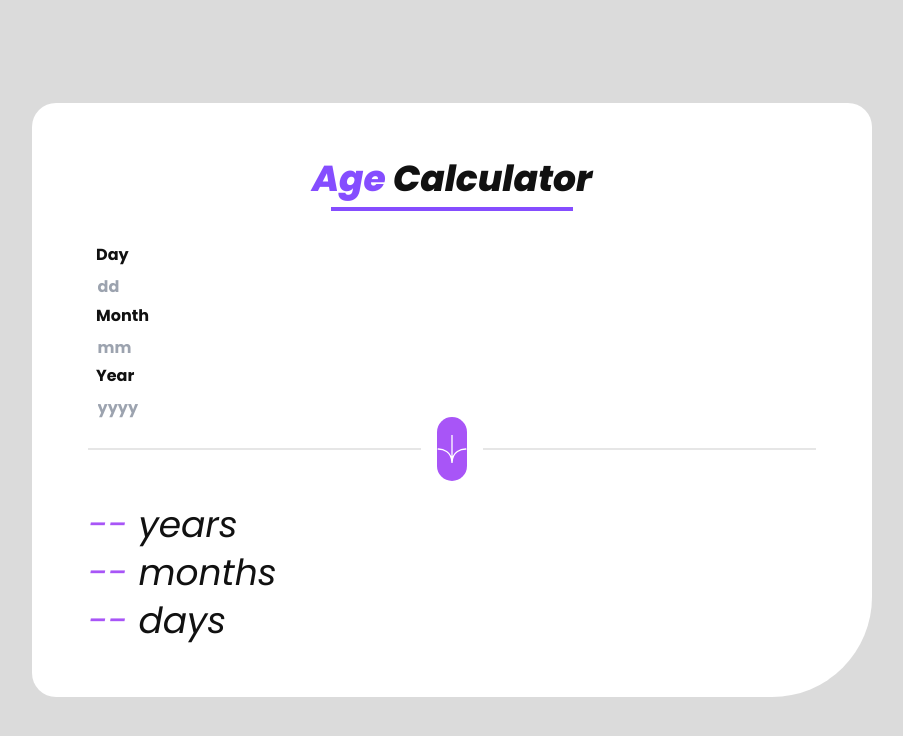
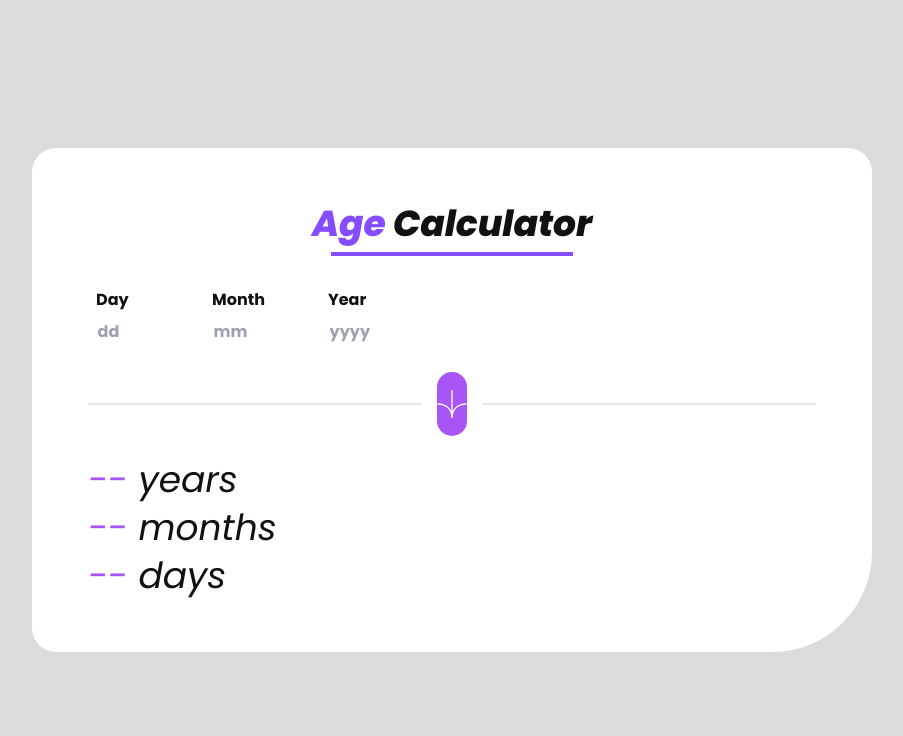
Before and after one commit to Hcmwebs/age-calculator-app, a React (Vite) app: page / in a window 1280 px wide. Shown: the top 736 px of the page, without its empty margins (188-1091 px from the left). Built offline with nearby package versions, Linux system fonts and the light colour scheme.

Commit message:
styled the form

```diff
--- a/src/components/Form.jsx
+++ b/src/components/Form.jsx
@@ -8,8 +8,8 @@ const Form = () => {
 
 	return (
 		<>
-			<form onSubmit={handleSubmit}>
-				<div className='inputs'>
+			<form className='grid grid-col-1 gap-y-8 ' onSubmit={handleSubmit}>
+				<div className='flex gap-x-4'>
 					{inputs.map((input) => {
 						return (
 							<FormInput
```
